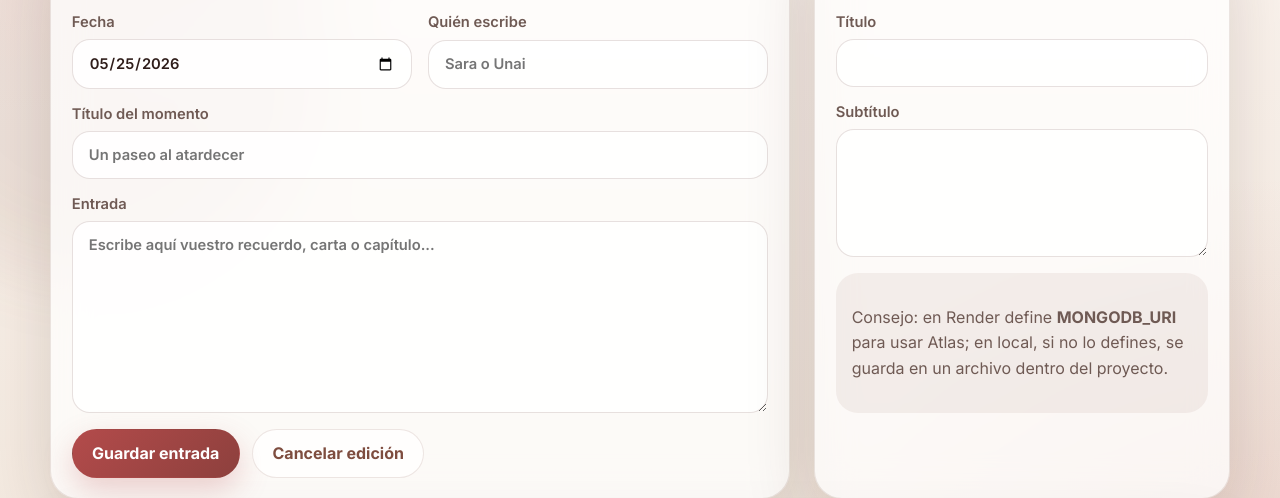
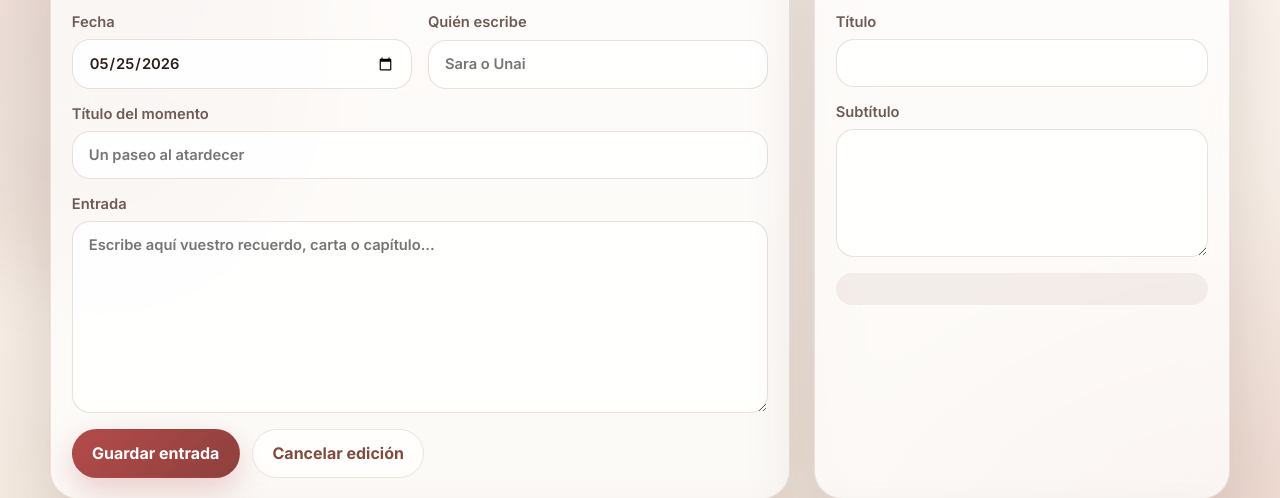
Before and after one commit to unaiwaka2010-maker/DiaryOfACrazyLove, a website: page public/index.html in a window 1280 px wide. Shown: the part 476-974 px from the top of the page. Drawn offline with nearby package versions, Linux system fonts and the light colour scheme; no server answers.

Commit message:
Remove advice paragraph from index.html

```diff
--- a/public/index.html
+++ b/public/index.html
@@ -82,7 +82,6 @@
             </label>
           </form>
           <div class="notes">
-            <p>Consejo: en Render define <strong>MONGODB_URI</strong> para usar Atlas; en local, si no lo defines, se guarda en un archivo dentro del proyecto.</p>
           </div>
         </aside>
       </section>
```
